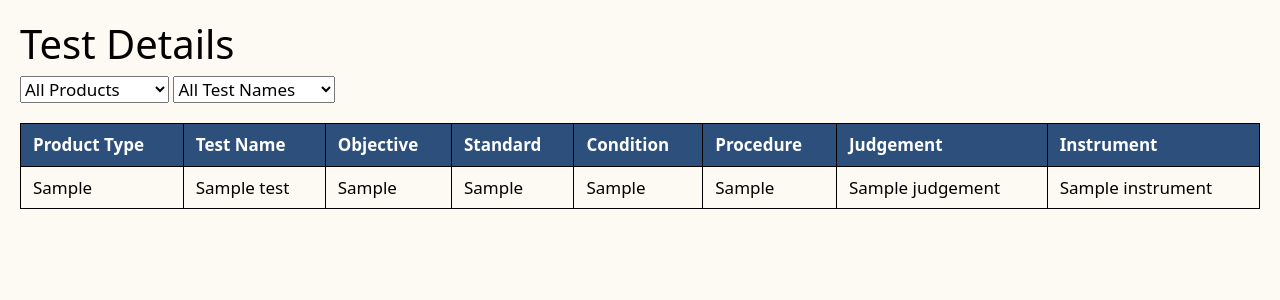
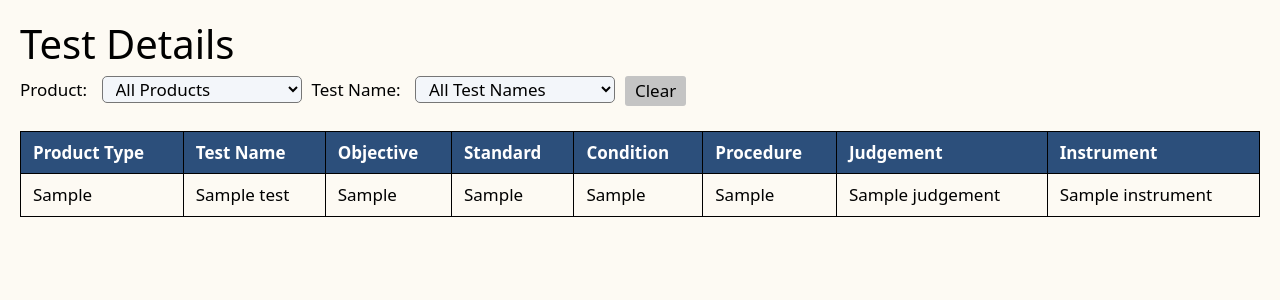
Before and after one commit to snehilsrivastava/OQC, a Django app: template oqc_model/oqc/authapp/templates/test_details_view.html in a window 1280 px wide. Shown: the part 52-352 px from the top of the page. Run offline with Django 5.2, Linux system fonts and the light colour scheme; the template is opened without the code that fills it: most values are stand-ins (such as "Sample title", 1, 10 or a date in 2020); some libraries are stand-ins or nearby versions.

Commit message:
test details view changes

```diff
--- /dev/null
+++ b/oqc_model/oqc/authapp/static/css/view_details.css
@@ -0,0 +1,55 @@
+@import url('color_pallette.css');
+
+.filter-dropdown {
+    color: var(--webkit-text-fill-color);
+    background-color: var(--form-field-bg);
+    border-radius: 5px;
+    border-width: 1px;
+    padding-left: 9px;
+}
+
+@media only screen and (min-device-width: 600px) {
+    form {
+        display: flex;
+        flex-direction: row;
+    }
+
+    .filter-dropdown {
+        width: 200px;
+        margin: 0 10px;
+    }
+}
+
+@media only screen and (max-device-width: 600px) {
+    .table-containers {
+        /* margin-top: -10px; */
+        max-width: 85vw;
+        overflow-x: scroll !important;
+        -webkit-overflow-scrolling: touch;
+    }
+    form {
+        display: flex;
+        flex-direction: column;
+        gap: 10px;
+    }
+
+    .inline {
+        flex-direction: row;
+        align-items: center;
+    }
+
+    label {
+        margin: 0 5px;
+    }
+
+    .filter-dropdown {
+        width: 200px;
+        align-content: flex-end;
+    }
+
+    .clear-btn {
+        align-self: center;
+        margin-top: 5px;
+        margin-bottom: 5px;
+    }
+}
--- a/oqc_model/oqc/authapp/templates/test_details_view.html
+++ b/oqc_model/oqc/authapp/templates/test_details_view.html
@@ -3,14 +3,12 @@
 <head>
     <meta charset="UTF-8">
     {% load static%}
-    <meta name="viewport" content="width=device-width, initial-scale=1.0">
+    <meta name="viewport" content="width=device-width, initial-scale=1.0, maximum-scale=5.0, minimum-scale=1.0, user-scalable=yes">
     <title>View Test Details</title>
     <link href="https://stackpath.bootstrapcdn.com/bootstrap/4.3.1/css/bootstrap.min.css" rel="stylesheet">
     <link href="https://cdnjs.cloudflare.com/ajax/libs/font-awesome/5.15.3/css/all.min.css" rel="stylesheet">
-    <link rel="stylesheet" href="{% static 'css/header.css' %}">
-    <link rel="stylesheet" href="{% static 'css/color_pallette.css' %}">
     <link rel="stylesheet" href="{% static 'css/dashboard.css' %}">
-
+    <link rel="stylesheet" href="{% static 'css/view_details.css' %}">
 </head>
 <body>
     <div class="header">
@@ -61,7 +59,9 @@
         <div class="content">
             <h1>Test Details</h1>
             <form method="GET">
-                <select name="product_filter" onchange="this.form.submit()">
+                <div class="inline">
+                    <label for="product_filter">Product:</label>
+                    <select class="filter-dropdown" name="product_filter" onchange="this.form.submit()">
                         <option value="">All Products</option>
                         {% for product in products %}
                             <option value="{{ product }}" {% if product == request.GET.product_filter %}selected{% endif %}>
@@ -69,8 +69,10 @@
                             </option>
                         {% endfor %}
                     </select>
-
-                <select name="testname_filter" onchange="this.form.submit()">
+                </div>
+                <div class="inline">
+                    <label for="testname_filter">Test Name:</label>
+                    <select class="filter-dropdown" name="testname_filter" onchange="this.form.submit()">
                         <option value="">All Test Names</option>
                         {% for testname in testnames %}
                             <option value="{{ testname }}" {% if testname == request.GET.testname_filter %}selected{% endif %}>
@@ -78,8 +80,10 @@
                             </option>
                         {% endfor %}
                     </select>
+                </div>
+                <button type="submit" class="clear-btn" name="clear_filters" value="true">Clear</button>
             </form>
-            <div class="table-container">
+            <div class="table-containers">
                 <table>
                     <thead>
                         <tr>
```
Also changed, not shown: oqc_model/oqc/employee/views.py (+8 -1 lines). Lines whose indentation alone changed are shown as unchanged.
